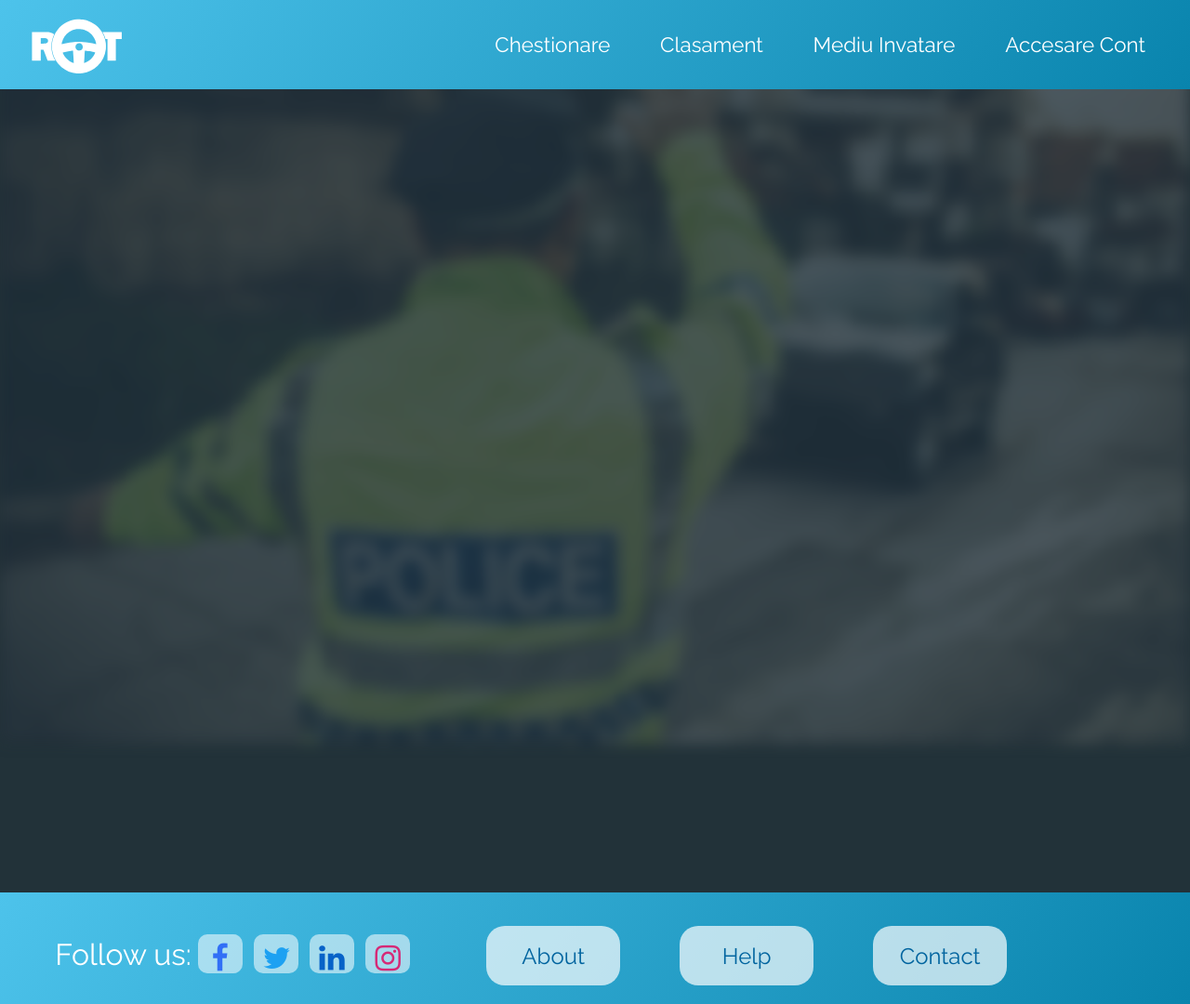
After one commit to paulazoitei/Romanian-Traffic-Signs-Tutor, a PHP site: the page made by Html Components/help.html in a window 1280 px wide. The commit adds this page. Shown: the whole page at 93% size. Run offline with PHP 8.4, Linux system fonts and the light colour scheme.

Commit message:
add about,help,contact pages

```diff
--- /dev/null
+++ b/Html Components/help.html
@@ -0,0 +1,98 @@
+<!DOCTYPE html>
+<html lang="en">
+
+<head>
+    <meta charset="UTF-8" />
+    <meta name="viewport" content="width=device-width, initial-scale=1.0" />
+
+    <link rel="stylesheet" href=".././Styles/style.css" />
+    <link rel="stylesheet" href=".././Styles/navstyle.css" />
+    <link rel="stylesheet" href=".././Styles/body.css" />
+    <link href="https://fonts.googleapis.com/css?family=Raleway" rel="stylesheet" />
+    <title>RoTST</title>
+</head>
+
+<body>
+    <script src="../Scripts/responsive-navbar.js"></script>
+    <div class="bg-image-container">
+        <img src=".././Assets/Images/bodybg.jpg" class="bg-image" alt="bg-img" />
+    </div>
+    <div class="container">
+        <div class="nav">
+            <div class="logo">
+                <a href=".././Html Components/index.html">
+                    <svg width="100" height="100" viewBox="0 0 100 100">
+                        <image href=".././Assets/Icons/logo-rot.svg" width="100" height="100" />
+                    </svg>
+                </a>
+            </div>
+            <div class="nav-content">
+                <ul class="nav-list">
+                    <li class="item toDisplay">
+                        <a href="../Html Components/chestionar.html">Chestionare</a>
+                    </li>
+                    <li class="item toDisplay">
+                        <a href="../Html Components/clasament.html">Clasament</a>
+                    </li>
+                    <li class="dropdown toDisplay">
+                        <a href=".././Html Components/mediu-invatare.html">Mediu Invatare</a>
+                        <div class="dropdown-container">
+                            <ul class="dropdown-list">
+                                <li class="dropdown-item">
+                                    <a href="">Chestionare de practica</a>
+                                </li>
+
+                                <li class="dropdown-item"><a href="">Legislatie</a></li>
+
+                                <li class="dropdown-item"><a href="">Semne rutiere</a></li>
+                            </ul>
+                        </div>
+                    </li>
+                    <li class="item toDisplay">
+                        <a href=".././Html Components/auth.html">Accesare Cont</a>
+                    </li>
+                    <li class="menu">
+                        <a href="" id="menu-button">
+                            <svg width="50" height="50" viewBox="0 0 50 50">
+                                <image href=".././Assets/Icons/menu.svg" width="50" height="50" />
+                            </svg>
+                        </a>
+                    </li>
+                </ul>
+            </div>
+        </div>
+
+
+    </div>
+
+    <footer class="about-section">
+
+        <div class="despre-noi">
+            <div class="follow-us">Follow us: </div>
+            <div class="social-media-icons">
+                <link rel="stylesheet"
+                    href="https://cdnjs.cloudflare.com/ajax/libs/font-awesome/4.7.0/css/font-awesome.min.css" />
+                <a href="https://facebook.com" class="fa fa-facebook"></a>
+                <a href="https://twitter.com" class="fa fa-twitter"></a>
+                <a href="https://linkedin.com" class="fa fa-linkedin"></a>
+                <a href="https://instagram.com" class="fa fa-instagram"></a>
+            </div>
+
+        </div>
+        </div>
+        <div class="about-buttons">
+            <a href="../Html Components/about.html">
+                <div class="button-footer">About</div>
+            </a>
+            <a href="../Html Components/help.html">
+                <div class="button-footer">Help</div>
+            </a>
+            <a href="../Html Components/contact.html">
+                <div class="button-footer">Contact</div>
+            </a>
+        </div>
+    </footer>
+
+</body>
+
+</html>
--- a/Html Components/index.html
+++ b/Html Components/index.html
@@ -133,6 +133,6 @@
       <a href="../Html Components/contact.html"><div class="button-footer">Contact</div></a>
       </div>
     </footer>
-    <!---->
+
   </body>
 </html>
--- a/Styles/style.css
+++ b/Styles/style.css
@@ -3,6 +3,7 @@
   flex-flow: column;
   width: 100%;
   margin-bottom: 10rem;
+  min-height: 100vh;
 }
 
 .logo {
```
Also changed, not shown: Html Components/about.html (added, +98 -0 lines), Html Components/contact.html (added, +98 -0 lines).
